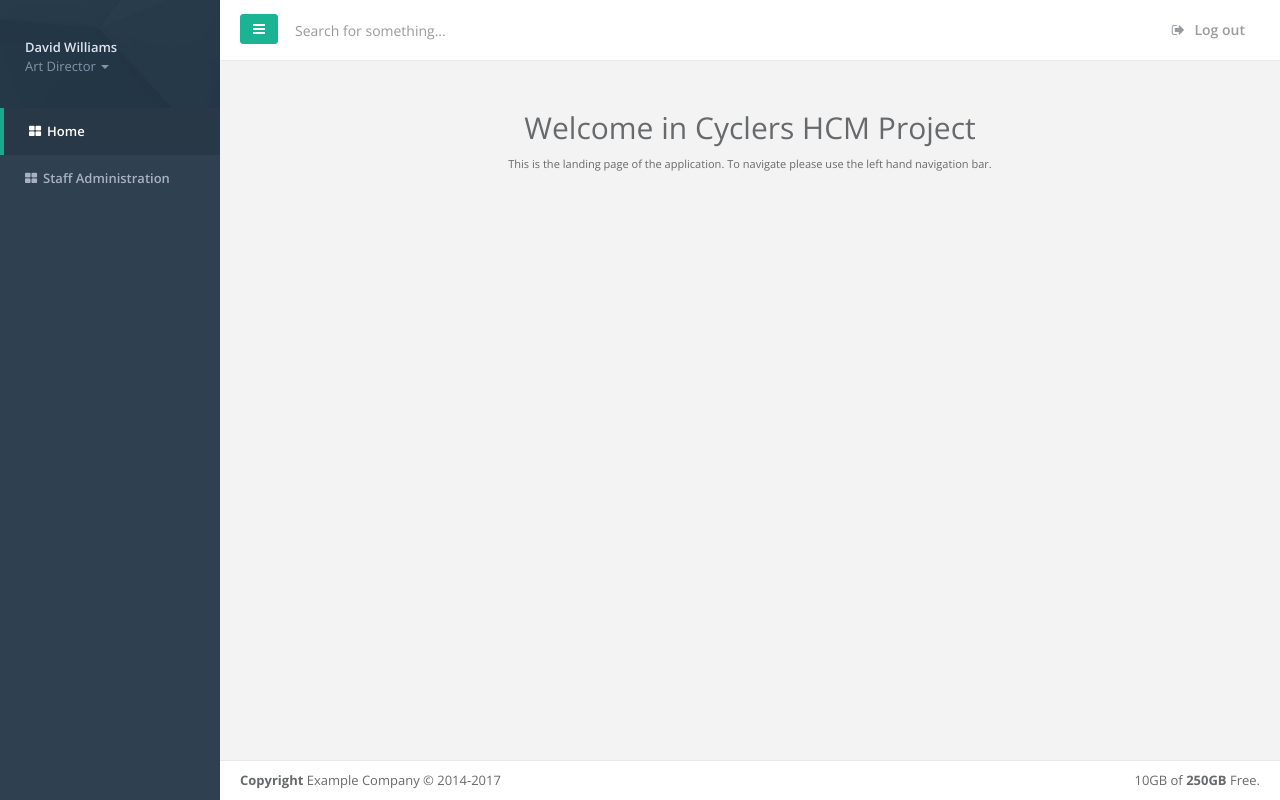
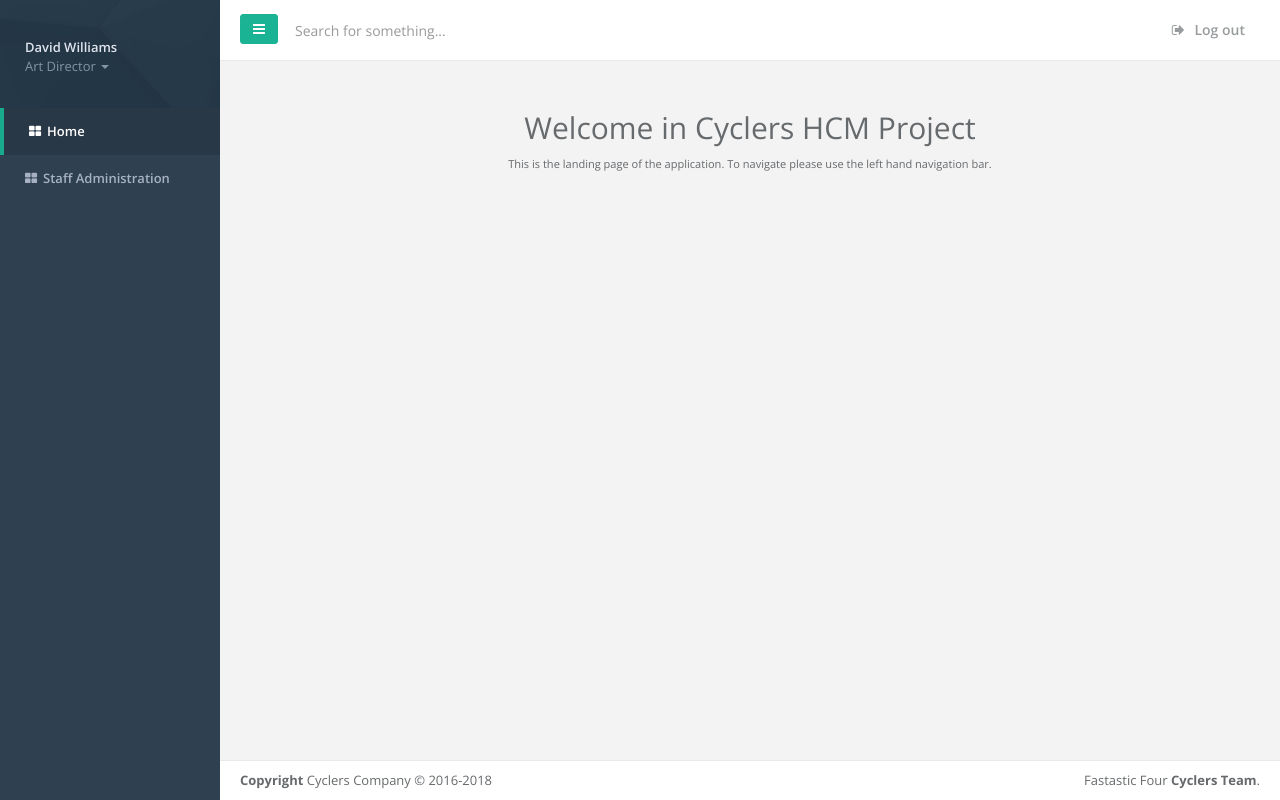
Before and after one commit to cyclers/WebApp, an Angular app: page / in a window 1280 px wide. Built offline with nearby package versions, Linux system fonts and the light colour scheme.

Commit message:
Minor footer change

```diff
--- a/src/app/layout/wrapper/footer/footer.component.html
+++ b/src/app/layout/wrapper/footer/footer.component.html
@@ -1,8 +1,8 @@
 <div class="footer">
     <div class="pull-right">
-        10GB of <strong>250GB</strong> Free.
+        Fastastic Four <strong>Cyclers Team</strong>.
     </div>
     <div>
-        <strong>Copyright</strong> Example Company &copy; 2014-2017
+        <strong>Copyright</strong> Cyclers Company &copy; 2016-2018
     </div>
 </div>
```
